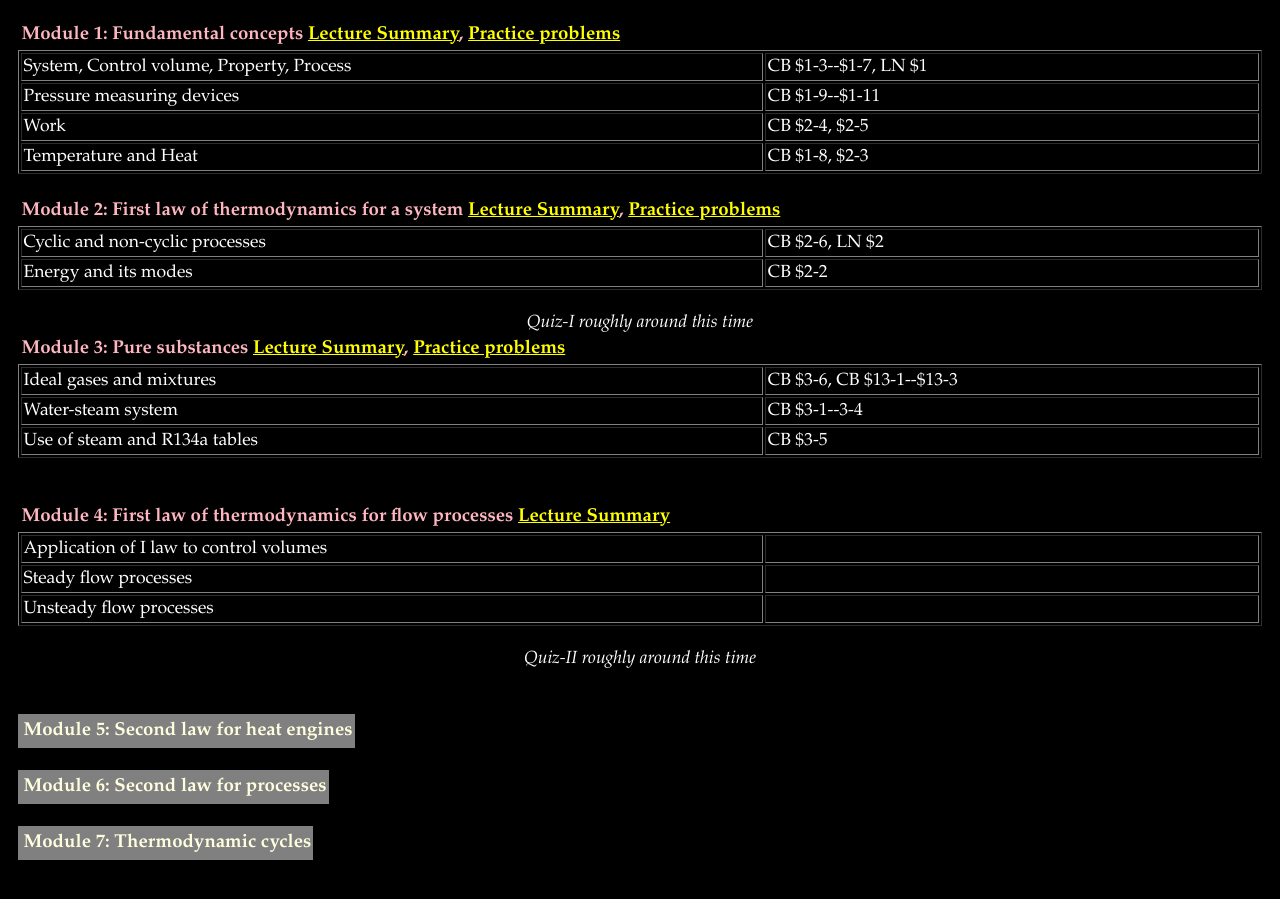
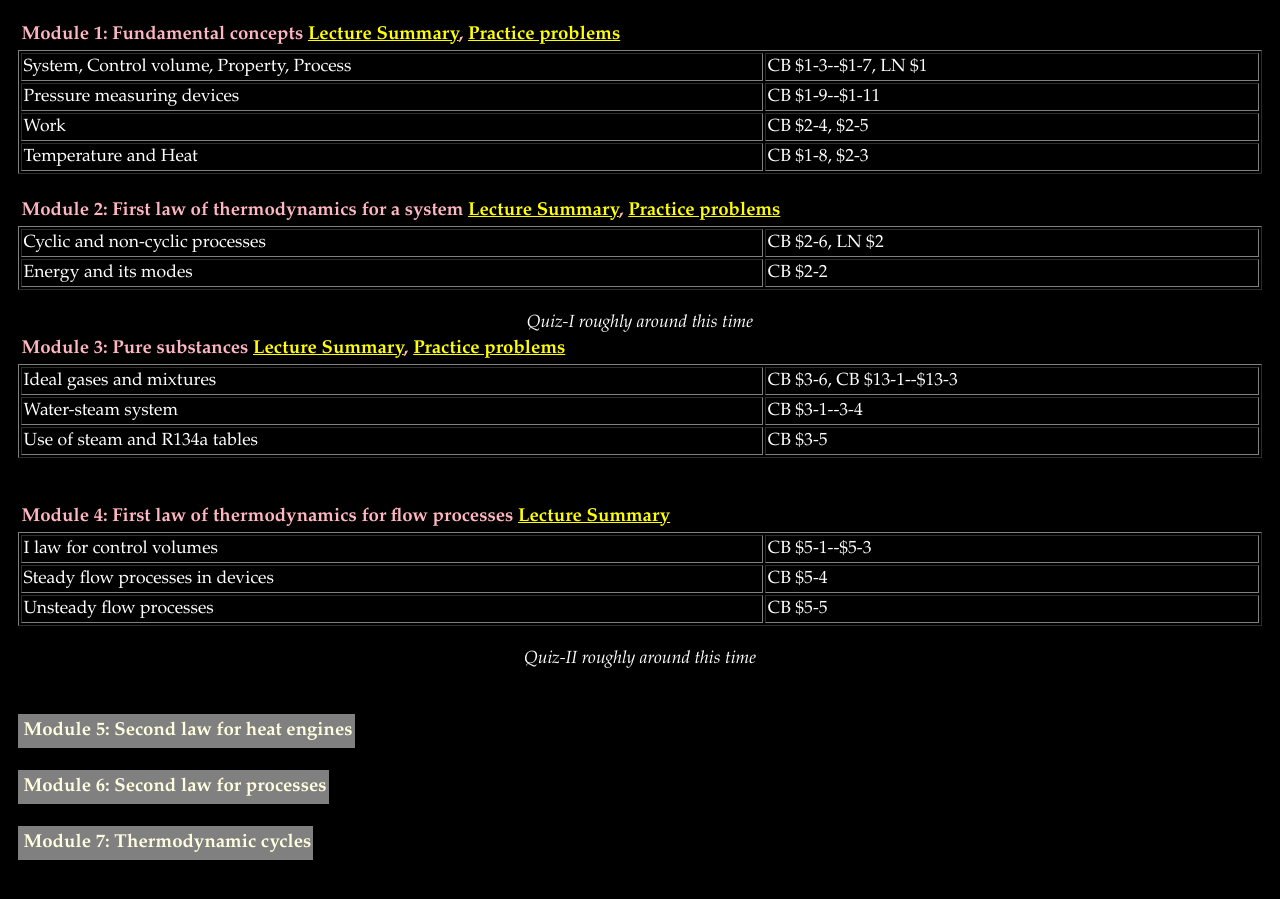
Before and after one commit to krithikasivaram/krithikasivaram.github.io, a Jekyll site: the page teaching/ME1100_Jul_Nov_2019.html, which Jekyll copies as it is, in a window 1280 px wide and 900 px high, scrolled down 957 px. Built offline with Jekyll 4.4.1, drawn with Linux system fonts in a browser that asks for light colours.

Commit message:
adding module4 notes

```diff
--- a/teaching/ME1100_Jul_Nov_2019.html
+++ b/teaching/ME1100_Jul_Nov_2019.html
@@ -280,9 +280,9 @@ Updates/Announcements:</font></h3>
 <table border="1" cellspacing="2" cellpadding="2" width="100%">
 	<col width = "60%">
 	<col width = "40%">
-	<tr> <td> Application of I law to control volumes </td> <td> </td>
-	<tr> <td> Steady flow processes </td> <td> </td>
-	<tr> <td> Unsteady flow processes </td> <td> </td>
+	<tr> <td> I law for control volumes </td> <td>CB $5-1--$5-3</td>
+	<tr> <td> Steady flow processes in devices </td> <td> CB $5-4</td>
+	<tr> <td> Unsteady flow processes </td> <td> CB $5-5 </td>
 	</tr>
 </table><br>
 <center><i> Quiz-II roughly around this time </i></center>
```
